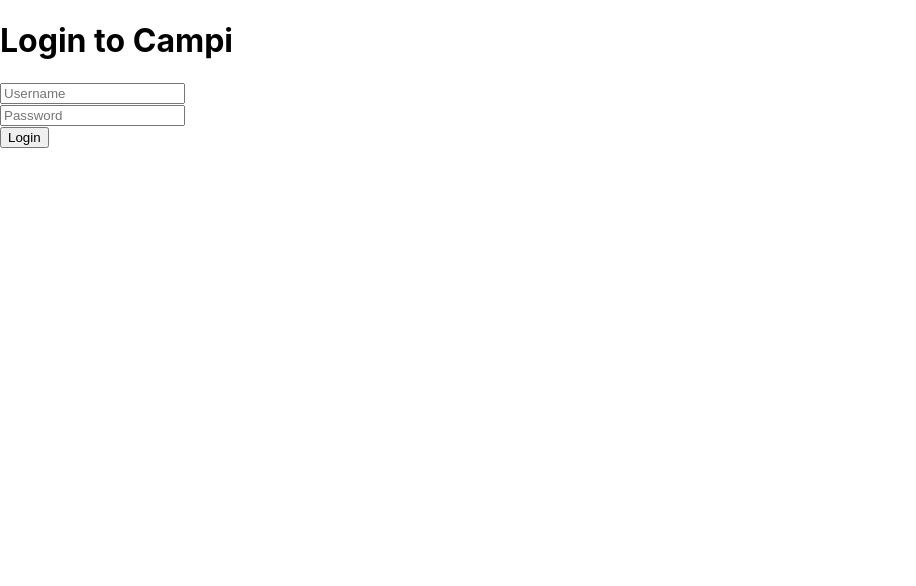
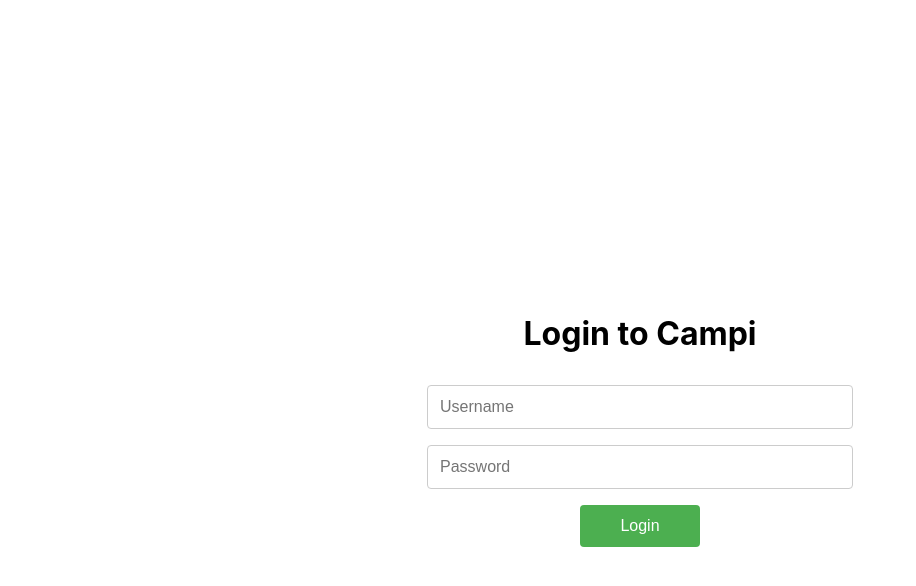
Before and after one commit to AaqilRazak/Campi, a React (Create React App) app: page /login in a window 1280 px wide. Shown: the top 586 px of the page, without its empty margins (0-916 px from the left). Built offline with nearby package versions, Linux system fonts and the light colour scheme.

Commit message:
went back to original login page look but keep persistent authentication

```diff
--- a/src/App.js
+++ b/src/App.js
@@ -1,6 +1,7 @@
 import React from 'react';
 import { BrowserRouter as Router, Route, Routes, Navigate } from 'react-router-dom';
 import { AuthProvider } from './context/AuthContext';
+import ProtectedRoute from './components/ProtectedRoute';
 import LoginPage from './pages/LoginPage';
 import ChatPage from './pages/ChatPage';
 import AdminPage from './pages/AdminPage';
@@ -12,8 +13,22 @@
         <Routes>
           <Route path="/" element={<Navigate to="/login" />} />
           <Route path="/login" element={<LoginPage />} />
-          <Route path="/chat" element={<ChatPage />} />
-          <Route path="/admin" element={<AdminPage />} />
+          <Route
+            path="/chat"
+            element={
+              <ProtectedRoute allowedRoles={['student']}>
+                <ChatPage />
+              </ProtectedRoute>
+            }
+          />
+          <Route
+            path="/admin"
+            element={
+              <ProtectedRoute allowedRoles={['admin']}>
+                <AdminPage />
+              </ProtectedRoute>
+            }
+          />
         </Routes>
       </Router>
     </AuthProvider>
--- a/src/components/ProtectedRoute.js
+++ b/src/components/ProtectedRoute.js
@@ -9,7 +9,7 @@
   }
 
   if (allowedRoles.length && !allowedRoles.includes(user.role)) {
-    return <Navigate to="/unauthorized" />;
+    return <Navigate to="/login" />;
   }
 
   return children;
--- a/src/context/AuthContext.js
+++ b/src/context/AuthContext.js
@@ -1,9 +1,17 @@
-import React, { createContext, useState, useContext } from 'react';
+import React, { createContext, useState, useContext, useEffect } from 'react';
 
-const AuthContext = createContext();
+const AuthContext = createContext(null);
 
 export const AuthProvider = ({ children }) => {
   const [user, setUser] = useState(null);
+
+  useEffect(() => {
+    // Check for stored user data when app loads
+    const storedUser = localStorage.getItem('user');
+    if (storedUser) {
+      setUser(JSON.parse(storedUser));
+    }
+  }, []);
 
   const login = (userData) => {
     setUser(userData);
@@ -22,10 +30,4 @@
   );
 };
 
-export const useAuth = () => {
-  const context = useContext(AuthContext);
-  if (!context) {
-    throw new Error('useAuth must be used within an AuthProvider');
-  }
-  return context;
-};
+export const useAuth = () => useContext(AuthContext);
--- a/src/pages/ChatPage.js
+++ b/src/pages/ChatPage.js
@@ -1,43 +1,35 @@
 import React, { useState } from 'react';
+import { useNavigate } from 'react-router-dom';
+import { useAuth } from '../context/AuthContext';
 import '../styles/ChatPage.css';
 
 const ChatPage = () => {
   const [messages, setMessages] = useState([]);
   const [input, setInput] = useState('');
+  const { logout } = useAuth();
+  const navigate = useNavigate();
 
-  const handleSendMessage = (e) => {
-    e.preventDefault(); // Prevent form submission refresh
-    if (input.trim()) {
-      // Add user message
-      setMessages([...messages, { text: input, sender: 'user' }]);
-
-      // Simulate bot response (we'll replace this with actual API call later)
-      setTimeout(() => {
-        setMessages(prevMessages => [...prevMessages, {
-          text: "I'm here to help! What would you like to know about Texas State University?",
-          sender: 'bot'
-        }]);
-      }, 1000);
-
-      setInput('');
-    }
+  const handleLogout = () => {
+    logout();
+    navigate('/login');
   };
 
-  const handleKeyPress = (e) => {
-    if (e.key === 'Enter' && !e.shiftKey) {
-      e.preventDefault();
-      handleSendMessage(e);
+  const handleSendMessage = () => {
+    if (input.trim()) {
+      setMessages([...messages, { text: input, sender: 'user' }]);
+      setInput('');
     }
   };
 
   return (
     <div className="chat-container">
+      <div className="chat-header">
+        <h1>Welcome to Campi Chatbot</h1>
+        <button className="logout-button" onClick={handleLogout}>Logout</button>
+      </div>
       <div className="messages-container">
         {messages.map((message, index) => (
-          <div
-            key={index}
-            className={`message-bubble ${message.sender === 'user' ? 'user-message' : 'bot-message'}`}
-          >
+          <div key={index} className="message-bubble">
             <p>{message.text}</p>
           </div>
         ))}
@@ -47,13 +39,10 @@
           type="text"
           value={input}
           onChange={(e) => setInput(e.target.value)}
-          onKeyPress={handleKeyPress}
           placeholder="Type your message..."
-          className="input"
+          className="message-input"
         />
-        <button onClick={handleSendMessage} className="send-button">
-          Send
-        </button>
+        <button onClick={handleSendMessage} className="send-button">Send</button>
       </div>
     </div>
   );
--- a/src/pages/LoginPage.js
+++ b/src/pages/LoginPage.js
@@ -1,12 +1,55 @@
-import React from 'react';
-import LoginForm from '../components/LoginForm';
+import React, { useState } from 'react';
+import { useNavigate } from 'react-router-dom';
+import { useAuth } from '../context/AuthContext';
+import '../styles/LoginPage.css';
 
 const LoginPage = () => {
+  const [username, setUsername] = useState('');
+  const [password, setPassword] = useState('');
+  const [error, setError] = useState('');
+  const navigate = useNavigate();
+  const { login } = useAuth();
+
+  const handleLogin = (e) => {
+    if (e) e.preventDefault();
+
+    if (username === 'student' && password === 'password') {
+      login({ username, role: 'student' });
+      navigate('/chat');
+    } else if (username === 'admin' && password === 'adminpass') {
+      login({ username, role: 'admin' });
+      navigate('/admin');
+    } else {
+      setError('Invalid username or password');
+    }
+  };
+
+  const handleKeyPress = (e) => {
+    if (e.key === 'Enter') {
+      handleLogin();
+    }
+  };
+
   return (
-    <div>
+    <form onSubmit={handleLogin} className="login-page">
       <h1>Login to Campi</h1>
-      <LoginForm />
-    </div>
+      <input
+        type="text"
+        placeholder="Username"
+        value={username}
+        onChange={(e) => setUsername(e.target.value)}
+        onKeyPress={handleKeyPress}
+      />
+      <input
+        type="password"
+        placeholder="Password"
+        value={password}
+        onChange={(e) => setPassword(e.target.value)}
+        onKeyPress={handleKeyPress}
+      />
+      <button type="submit">Login</button>
+      {error && <p className="error">{error}</p>}
+    </form>
   );
 };
 
--- a/src/styles/ChatPage.css
+++ b/src/styles/ChatPage.css
@@ -3,51 +3,72 @@
     display: flex;
     flex-direction: column;
     height: 100vh;
+    padding: 20px;
+    max-width: 1200px;
+    margin: 0 auto;
+  }
+
+  .chat-header {
+    display: flex;
     justify-content: space-between;
-    padding: 20px;
-    box-sizing: border-box;
+    align-items: center;
+    margin-bottom: 20px;
+  }
+
+  .logout-button {
+    padding: 8px 16px;
+    background-color: #4CAF50;
+    color: white;
+    border: none;
+    border-radius: 4px;
+    cursor: pointer;
   }
 
   /* Container for messages */
   .messages-container {
-    flex: 1;
+    flex-grow: 1;
+    background-color: #f5f5f5;
+    border-radius: 8px;
+    padding: 20px;
     overflow-y: auto;
     margin-bottom: 20px;
-    background-color: #f1f1f1;
-    padding: 10px;
-    border-radius: 10px;
   }
 
   /* Basic message bubble styling */
   .message-bubble {
-    background-color: #ddd;
-    padding: 10px;
-    border-radius: 10px;
+    background-color: white;
+    padding: 10px 15px;
+    border-radius: 8px;
     margin-bottom: 10px;
-    max-width: 60%;
+    max-width: 70%;
+  }
+
+  .message-bubble p {
+    margin: 0;
   }
 
   /* Input field and button container */
   .input-container {
     display: flex;
+    gap: 10px;
   }
 
   /* Input field styling */
-  .input {
-    flex: 1;
-    padding: 10px;
-    border: 1px solid #ccc;
-    border-radius: 5px;
-    margin-right: 10px;
+  .message-input {
+    flex-grow: 1;
+    padding: 12px;
+    border: 1px solid #ddd;
+    border-radius: 4px;
+    font-size: 1rem;
   }
 
   /* Send button styling */
   .send-button {
-    padding: 10px 20px;
-    background-color: #4caf50;
+    padding: 12px 24px;
+    background-color: #4CAF50;
     color: white;
     border: none;
-    border-radius: 5px;
+    border-radius: 4px;
     cursor: pointer;
   }
 
--- /dev/null
+++ b/src/styles/LoginPage.css
@@ -0,0 +1,38 @@
+.login-page {
+  display: flex;
+  flex-direction: column;
+  align-items: center;
+  justify-content: center;
+  min-height: 100vh;
+  padding: 20px;
+}
+
+h1 {
+  font-size: 2rem;
+  margin-bottom: 2rem;
+}
+
+input {
+  width: 100%;
+  max-width: 400px;
+  padding: 12px;
+  margin-bottom: 1rem;
+  font-size: 1rem;
+  border: 1px solid #ccc;
+  border-radius: 4px;
+}
+
+button {
+  padding: 12px 40px;
+  font-size: 1rem;
+  background-color: #4CAF50;
+  color: white;
+  border: none;
+  border-radius: 4px;
+  cursor: pointer;
+}
+
+.error {
+  color: red;
+  margin-top: 1rem;
+}
```
